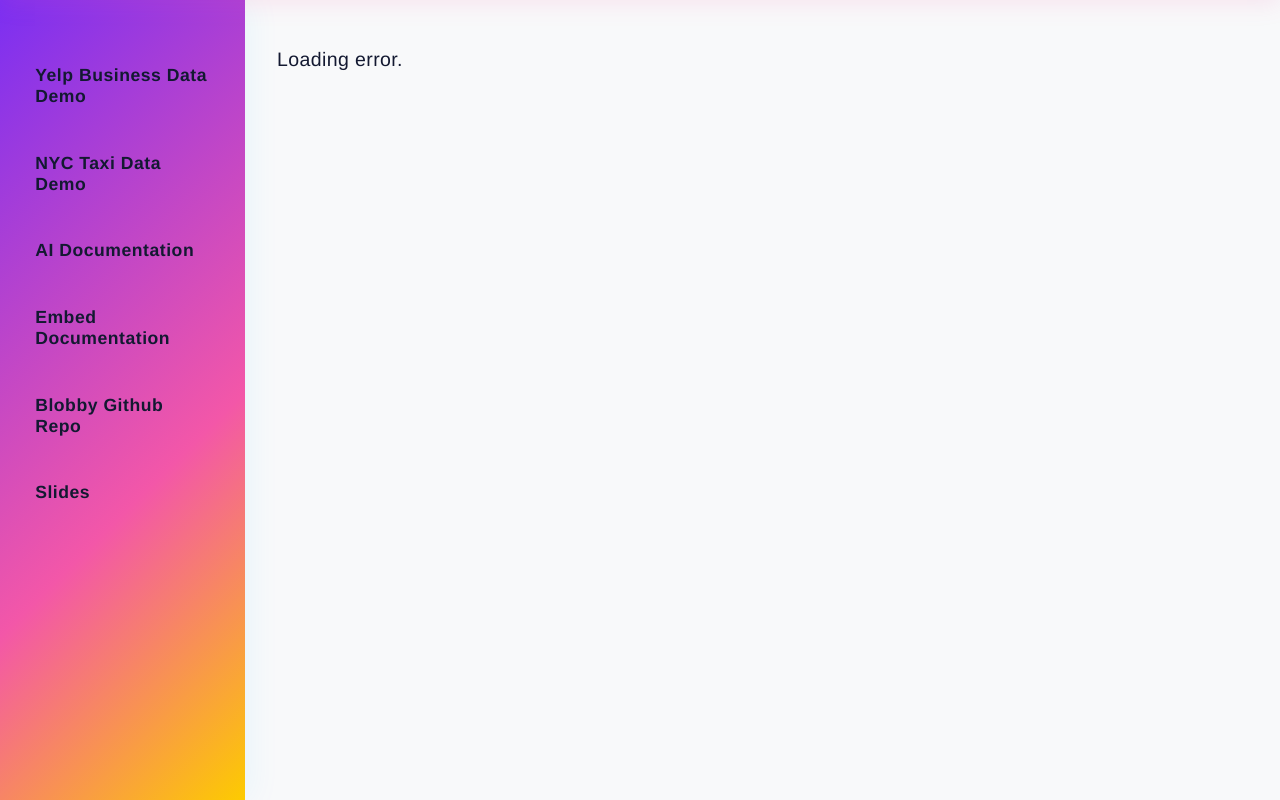
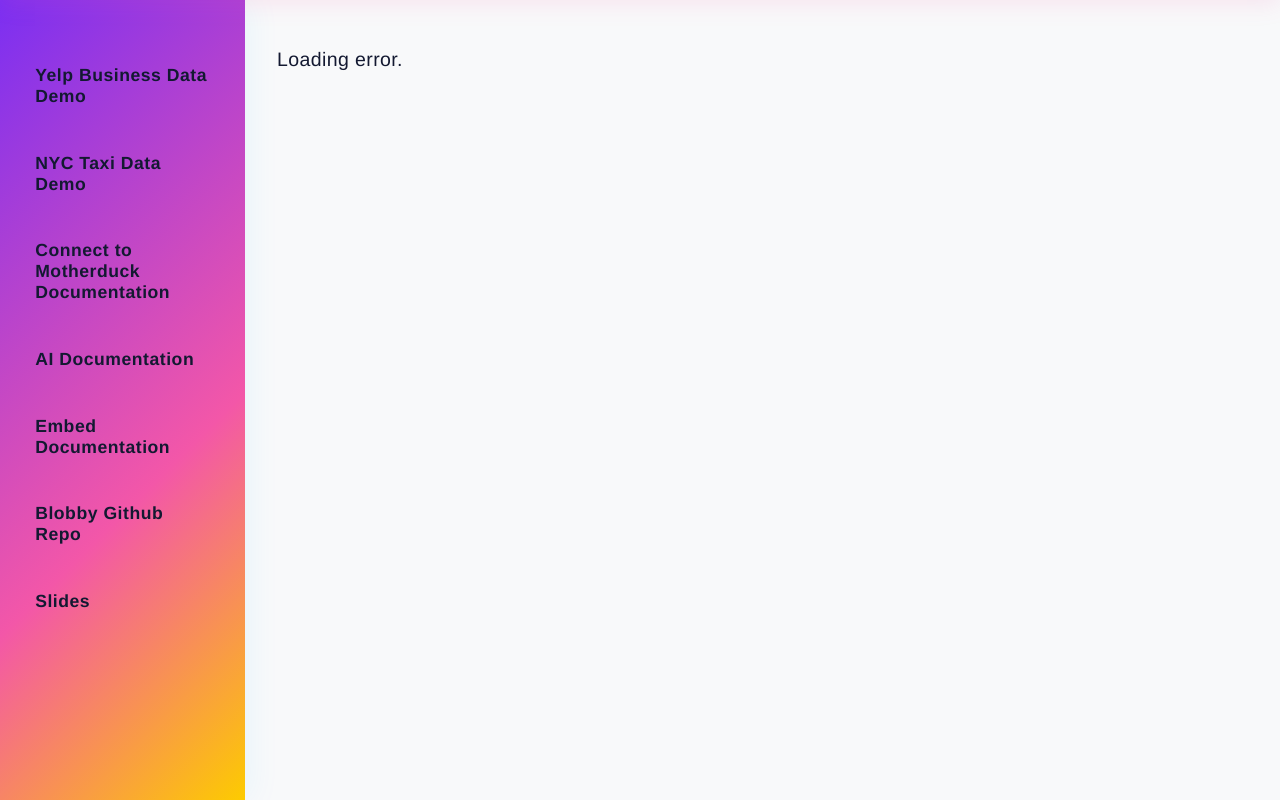
Before and after one commit to becca-omni/small-data-sf, a Flask app: template templates/dashboard.html in a window 1280 px wide. Shown: the part 78-878 px from the top of the page. Run offline with Flask 3, Linux system fonts and the light colour scheme; the template is opened without the code that fills it, so the values that code supplies are empty.

Commit message:
Update dashboard.html

```diff
--- a/templates/dashboard.html
+++ b/templates/dashboard.html
@@ -16,10 +16,12 @@
                 <ul>
                     <li><a href="#" data-view="1">Yelp Business Data Demo</a></li>
                     <li><a href="#" data-view="2">NYC Taxi Data Demo</a></li>
-                    <li><a href="#" data-view="3">AI Documentation</a></li>
-                    <li><a href="#" data-view="4">Embed Documentation</a></li>
-                    <li><a href="#" data-view="5">Blobby Github Repo</a></li>
-                    <li><a href="#" data-view="6">Slides</a></li>
+                    <!-- <li><a href="#" data-view="3">AI Chat Demo</a></li> -->
+                    <li><a href="#" data-view="4">Connect to Motherduck Documentation</a></li>
+                    <li><a href="#" data-view="5">AI Documentation</a></li>
+                    <li><a href="#" data-view="6">Embed Documentation</a></li>
+                    <li><a href="#" data-view="7">Blobby Github Repo</a></li>
+                    <li><a href="#" data-view="8">Slides</a></li>
                 </ul>
             </nav>
         </aside>
```
